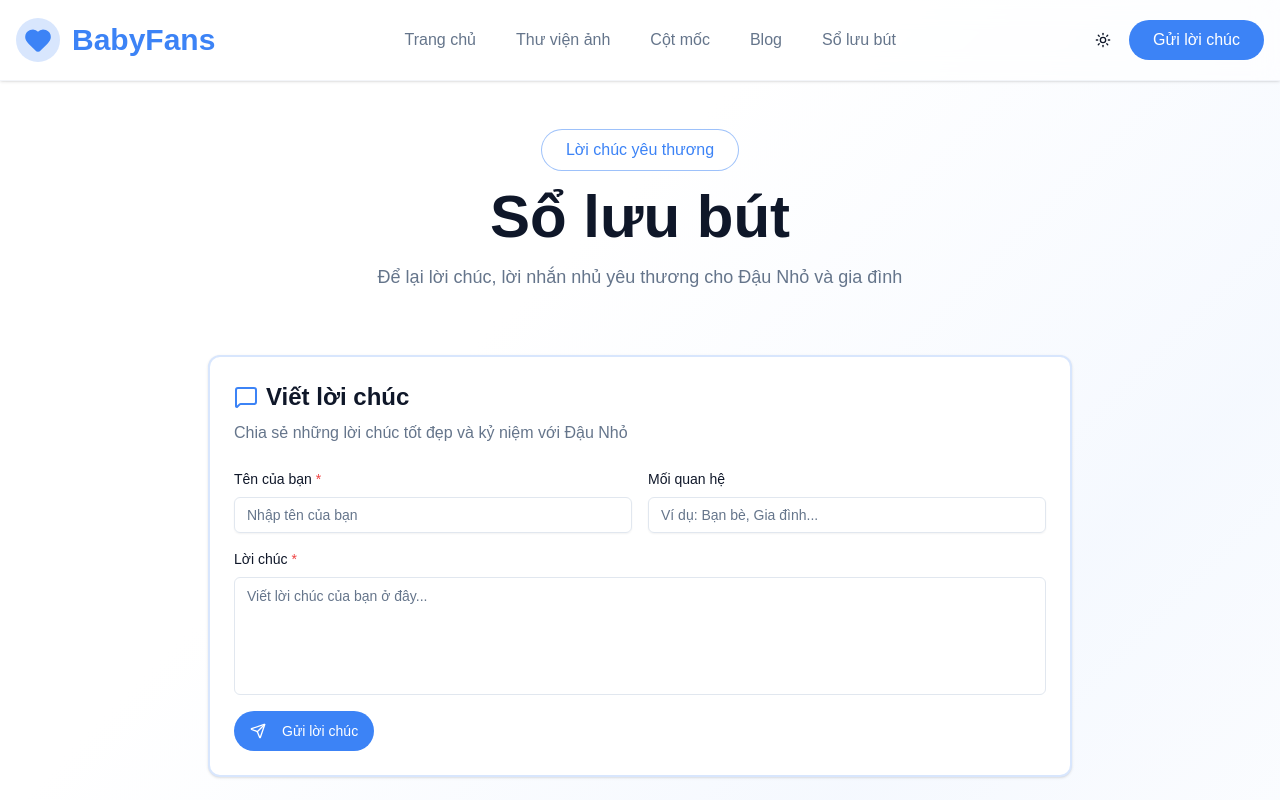
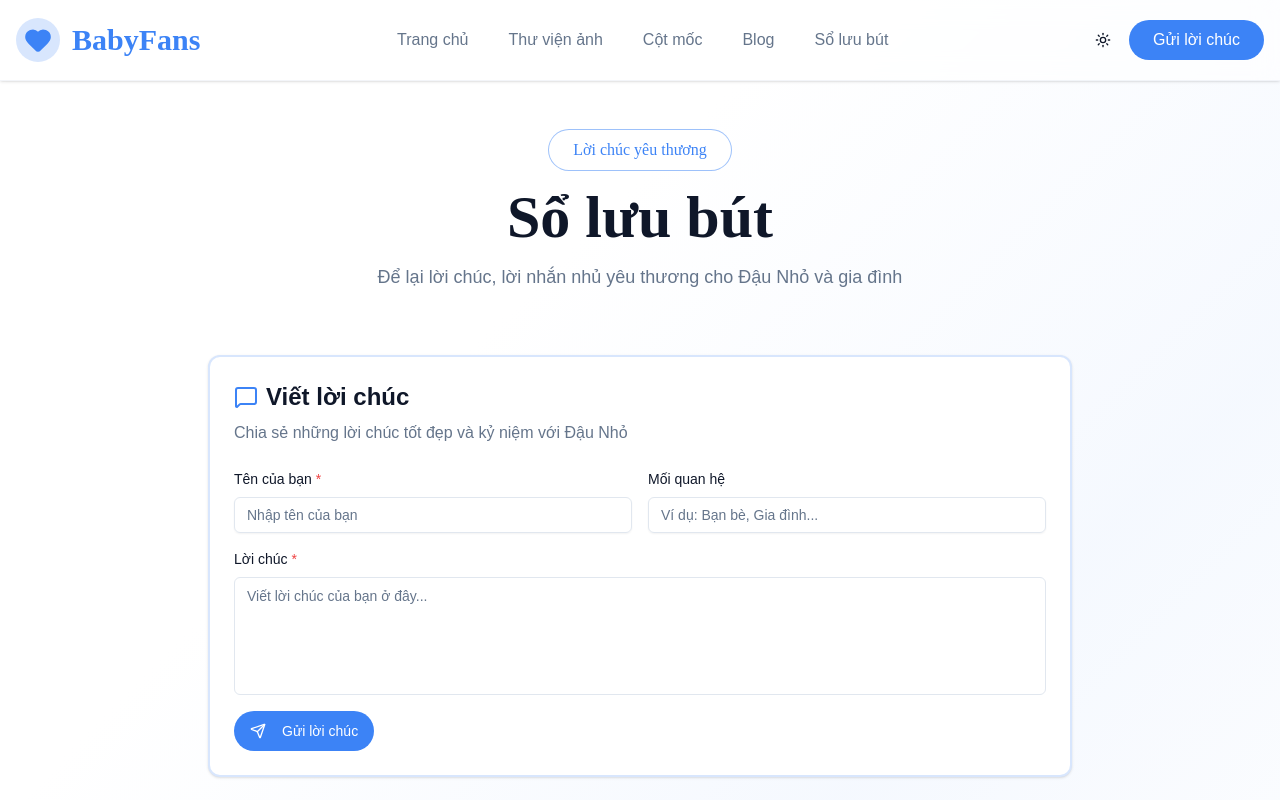
Before and after one commit to longthse049356/babyfans, a Next.js app: page /guestbook in a window 1280 px wide. Shown: the top 800 px of the page. Built offline with nearby package versions, Linux system fonts and the light colour scheme.

Commit message:
[LongTH]: Create UI cho tất cả các page

```diff
--- a/app/globals.css
+++ b/app/globals.css
@@ -1,6 +1,12 @@
 @import "tailwindcss";
 
 :root {
+  /* Font variables - defined by Next.js font loader in layout.tsx */
+  /* These are set dynamically via className in layout.tsx */
+  --font-geist-sans: system-ui, sans-serif;
+  --font-geist-mono: monospace;
+  --font-indie-flower: cursive;
+
   /* Light Mode: Clean and readable */
   --background: 0 0% 100%;
   /* Pure white for clarity */
--- a/components/ui/textarea.tsx
+++ b/components/ui/textarea.tsx
@@ -2,11 +2,10 @@ import * as React from "react";
 
 import { cn } from "@/lib/utils";
 
-export interface TextareaProps
-  extends React.TextareaHTMLAttributes<HTMLTextAreaElement> {}
-
-const Textarea = React.forwardRef<HTMLTextAreaElement, TextareaProps>(
-  ({ className, ...props }, ref) => {
+const Textarea = React.forwardRef<
+  HTMLTextAreaElement,
+  React.TextareaHTMLAttributes<HTMLTextAreaElement>
+>(({ className, ...props }, ref) => {
   return (
     <textarea
       className={cn(
@@ -17,8 +16,7 @@ const Textarea = React.forwardRef<HTMLTextAreaElement, TextareaProps>(
       {...props}
     />
   );
-  }
-);
+});
 Textarea.displayName = "Textarea";
 
 export { Textarea };
```
Lines whose indentation alone changed are shown as unchanged.
